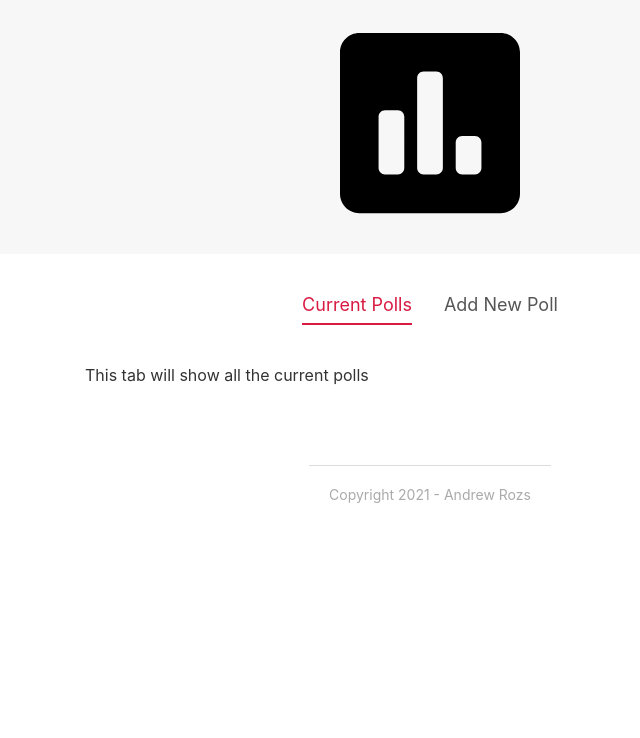
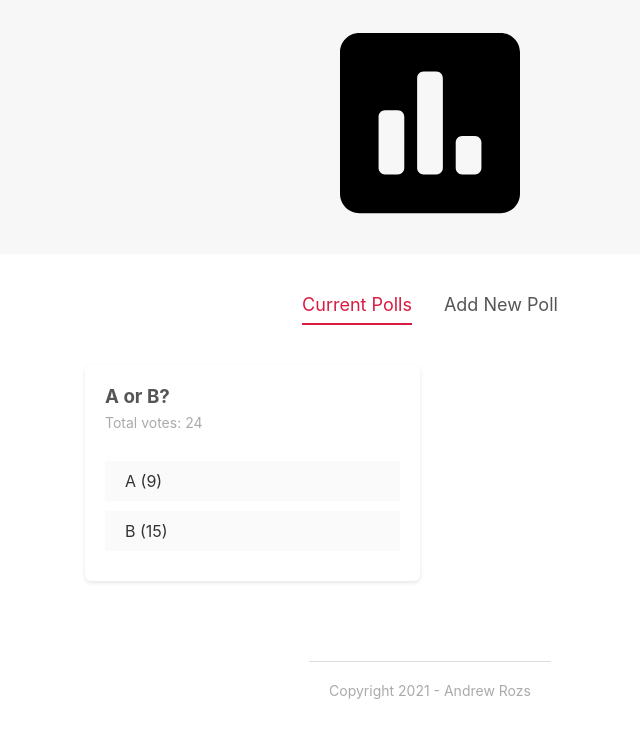
Before and after one commit to RYe01/svelte-poll, a Svelte app: page / in a window 1280 px wide. Shown: the top 738 px of the page, without its empty margins (210-850 px from the left). Built offline with nearby package versions, Linux system fonts and the light colour scheme.

Commit message:
voting on polls work

```diff
--- a/src/App.svelte
+++ b/src/App.svelte
@@ -3,6 +3,7 @@
 	import Footer from './components/Footer.svelte';
 	import Tabs from './shared/Tabs.svelte';
 	import CreatePollForm from './components/CreatePollForm.svelte';
+	import PollList from './components/PollList.svelte';
 
 	let items = ['Current Polls', 'Add New Poll'];
 	let activeItem = 'Current Polls';
@@ -27,13 +28,29 @@
 
 		activeItem = 'Current Polls';
 	}
+
+	const handleVote = (e) => {
+		const { id, option } = e.detail;
+
+		let copiedPolls = [...polls];
+		let upvotedPoll = copiedPolls.find((poll) => poll.id == id);
+
+		if (option === 'a') {
+			upvotedPoll.votesA++;
+		}
+		if (option === 'b') {
+			upvotedPoll.votesB++;
+		}
+
+		polls = copiedPolls;
+	}
 </script>
 
 <Header />
 <main>
 	<Tabs {activeItem} {items} on:tabChange={tabChange} />
 	{#if activeItem === 'Current Polls'}
-		<p>This tab will show all the current polls</p>
+		<PollList {polls} on:vote={handleVote} />
 	{:else if activeItem === 'Add New Poll'}
 		<CreatePollForm on:add={handleAdd} />
 	{/if}
--- /dev/null
+++ b/src/components/PollDetails.svelte
@@ -0,0 +1,53 @@
+<script>
+    import { createEventDispatcher } from 'svelte';
+    import Card from '../shared/Card.svelte';
+    export let poll;
+    const dispatch = createEventDispatcher();
+
+    $: totalVotes = poll.votesA + poll.votesB;
+
+    const handleVote = (option, id) => {
+        dispatch('vote', {option, id})
+    };
+</script>
+
+<Card>
+    <div class="poll">
+        <h3>{ poll.question }</h3>
+        <p>Total votes: { totalVotes }</p>
+        <div class="answer" on:click={() => handleVote('a', poll.id)}>
+            <div class="percent percent-a"></div>
+            <span>{ poll.answerA } ({ poll.votesA })</span>
+        </div>
+        <div class="answer" on:click={() => handleVote('b', poll.id)}>
+            <div class="percent percent-b"></div>
+            <span>{ poll.answerB } ({ poll.votesB })</span>
+        </div>
+    </div>
+</Card>
+
+<style>
+    h3 {
+        margin: 0 auto;
+        color: #555;
+    }
+    p {
+        margin-top: 6px;
+        font-size: 14px;
+        color: #aaa;
+        margin-bottom: 30px;
+    }
+    .answer {
+        background: #fafafa;
+        cursor: pointer;
+        margin: 10px auto;
+        position: relative;
+    }
+    .answer:hover {
+        opacity: 0.6;
+    }
+    span {
+        display: inline-block;
+        padding: 10px 20px;
+    }
+</style>
--- /dev/null
+++ b/src/components/PollList.svelte
@@ -0,0 +1,20 @@
+<script>
+    import PollDetails from './PollDetails.svelte';
+    export let polls = [];
+</script>
+
+<div class="poll-list">
+    {#each polls as poll (poll.id)}
+    <div>
+        <PollDetails {poll} on:vote />
+    </div>
+    {/each}
+</div>
+
+<style>
+    .poll-list {
+        display: grid;
+        grid-template-columns: 1fr 1fr;
+        grid-gap: 20px;
+    }
+</style>
--- /dev/null
+++ b/src/shared/Card.svelte
@@ -0,0 +1,12 @@
+<div class="card">
+    <slot></slot>
+</div>
+
+<style>
+    .card {
+        background: white;
+        padding: 20px;
+        border-radius: 6px;
+        box-shadow: 0px 2px 4px rgba(0,0,0,0.1);
+    }
+</style>
```
